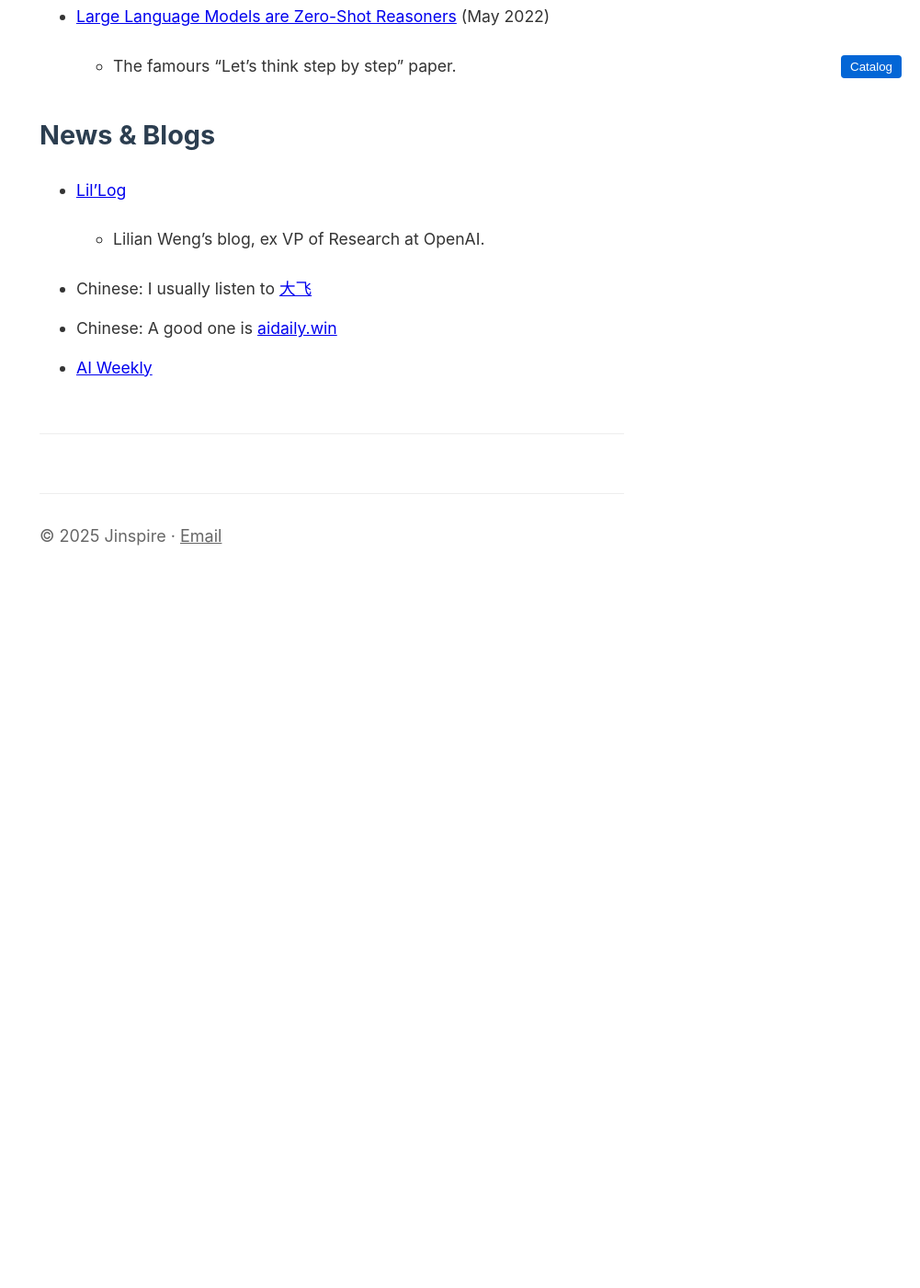
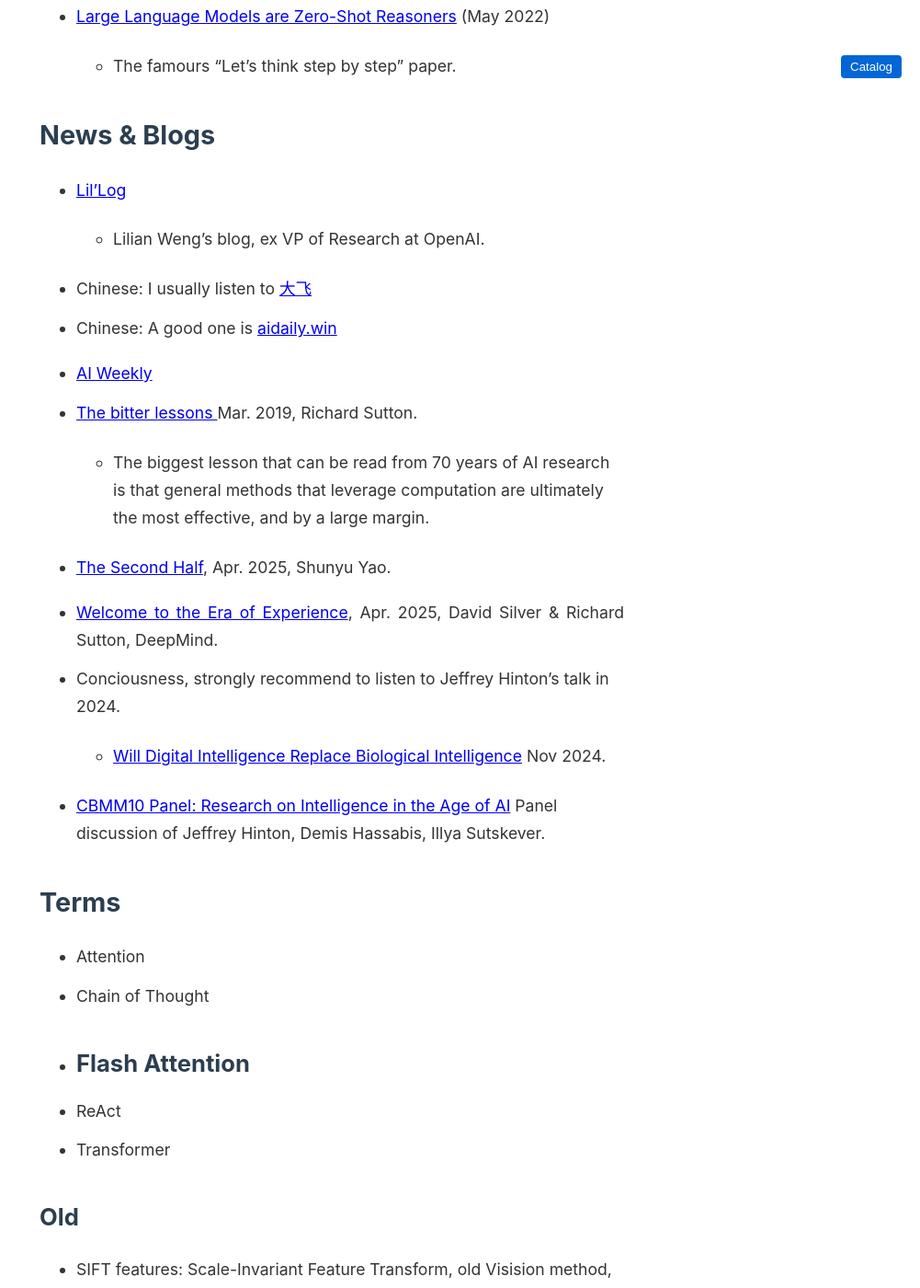
Before and after one commit to wjhhking/jinspire.dev, a Jekyll site: the page built from _posts/2025-05-23-ml-index.md, in a window 1280 px wide and 1400 px high, scrolled down 5266 px. Shown: the whole window at 92% size, without its empty margins (279-1280 px from the left). Built offline with Jekyll 4.4.1, drawn with Linux system fonts in a browser that asks for light colours; before the commit the page ends 5896 px from its top, so only the background shows below that; some of the changed text lies outside the part shown.

Commit message:
Add more to index

```diff
--- a/_posts/2025-05-23-ml-index.md
+++ b/_posts/2025-05-23-ml-index.md
@@ -129,3 +129,47 @@
 - Chinese: I usually listen to [大飞](https://www.youtube.com/@bestpartners)
 - Chinese: A good one is [aidaily.win](https://aidaily.win/)
 - [AI Weekly](https://www.aiweekly.co/)
+
+- [The bitter lessons ](http://www.incompleteideas.net/IncIdeas/BitterLesson.html) Mar. 2019, Richard Sutton.
+  - The biggest lesson that can be read from 70 years of AI research is that general methods that leverage computation are ultimately the most effective, and by a large margin.
+- [The Second Half](https://ysymyth.github.io/The-Second-Half/), Apr. 2025, Shunyu Yao.
+- [Welcome to the Era of Experience](https://storage.googleapis.com/deepmind-media/Era-of-Experience%20/The%20Era%20of%20Experience%20Paper.pdf), Apr. 2025, David Silver & Richard Sutton, DeepMind.
+
+- Conciousness, strongly recommend to listen to Jeffrey Hinton's talk in 2024.
+  - [Will Digital Intelligence Replace Biological Intelligence](https://www.youtube.com/watch?v=Es6yuMlyfPw) Nov 2024.
+
+- [CBMM10 Panel: Research on Intelligence in the Age of AI](https://www.youtube.com/watch?v=Gg-w_n9NJIE&t=884s) Panel discussion of Jeffrey Hinton, Demis Hassabis, Illya Sutskever.
+
+# Terms
+
+- Attention
+- Chain of Thought
+- Flash Attention
+-
+- ReAct
+- Transformer
+
+
+## Old
+- SIFT features: Scale-Invariant Feature Transform, old Visision method, outdated.
+
+# People
+
+Jeffrey Hinton,
+Demis Hassabis,
+Ilya Sutskever,
+
+Yoshua Bengio,
+Ian Goodfellow,
+Yann LeCun, Meta
+Richard Sutton
+
+
+Sam Altman,
+Dario Amodei,
+Fei-Fei Li,
+Andrew Ng,
+David Silver,
+
+Andrew Karpathy
+Jared Kaplan, Anthropic codouner and CSO.
```
Also changed, not shown: other parts of _posts/2025-05-23-ml-index.md (+1 -1 lines).
